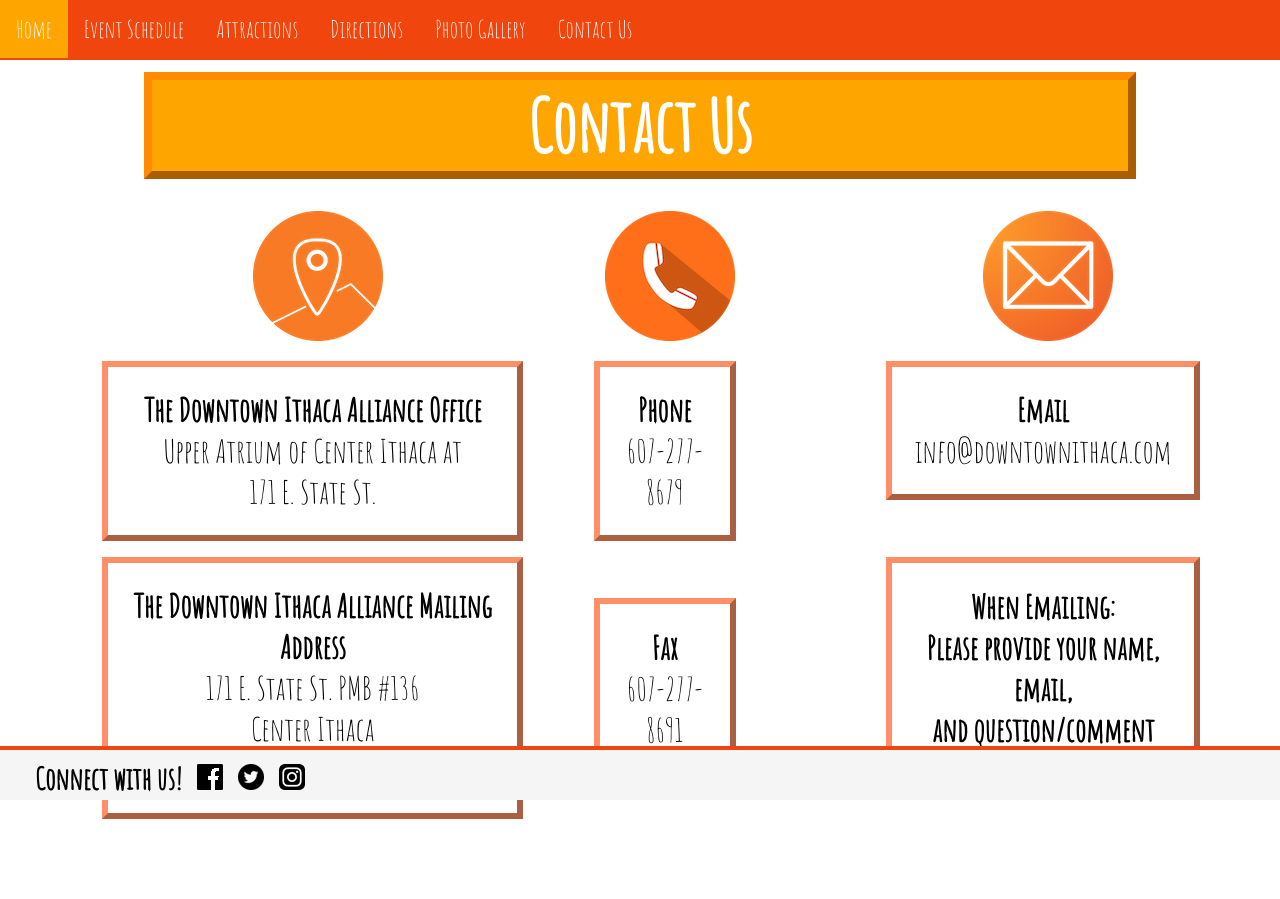
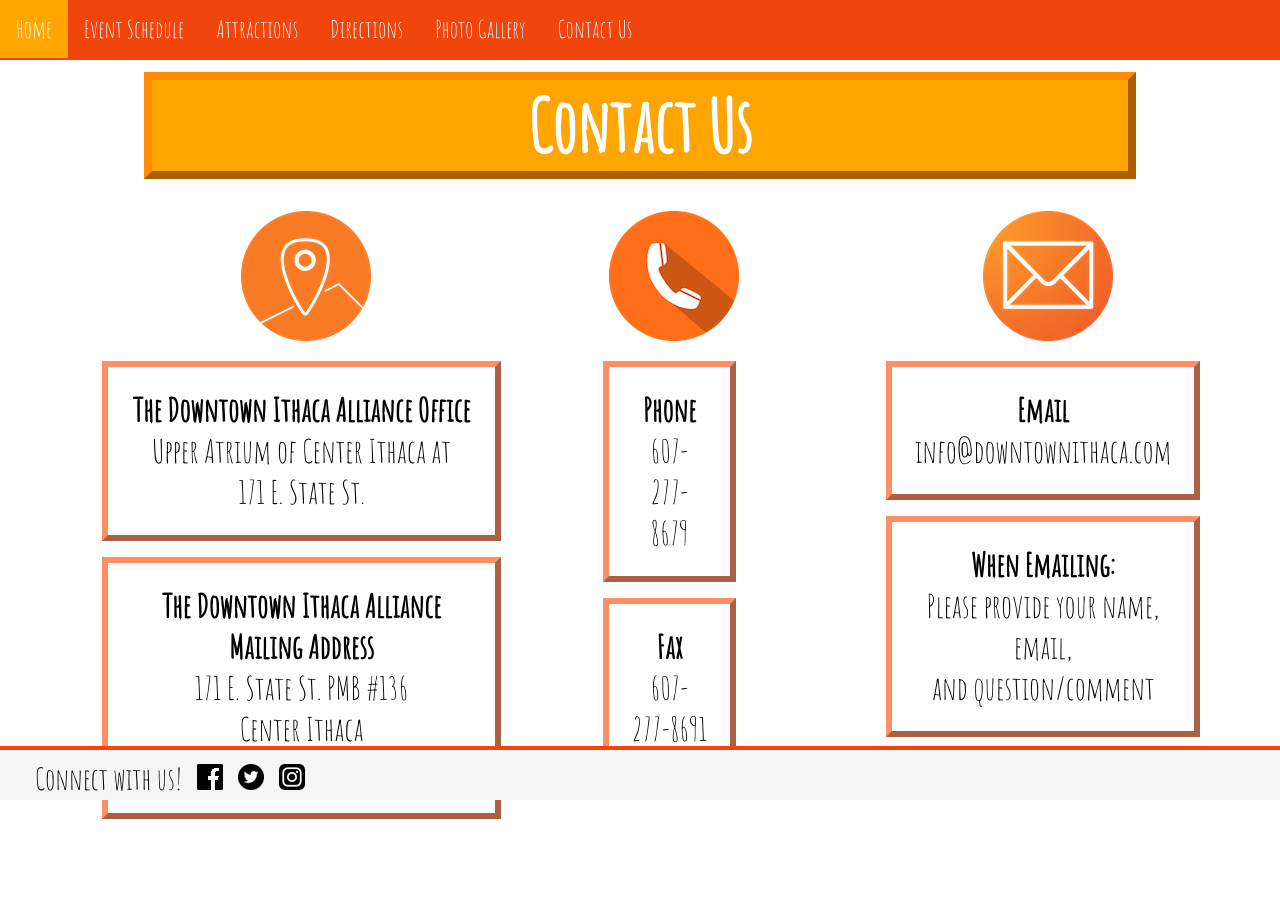
Before and after one commit to RaghavBatra/INFO-1300-Project, a PHP site: page /contactpage.php in a window 1280 px wide. Run offline with PHP 8.4, Linux system fonts and the light colour scheme; some libraries are stand-ins or nearby versions.

Commit message:
change contact page and css

```diff
--- a/contactpage.php
+++ b/contactpage.php
@@ -22,36 +22,51 @@
           <div id = "address_info">
               <img src="images/location-icon.png" class="icons"alt="location icon">
                <!--Image credits: http://depo8.com/wp-content/themes/avid/images/location-icon.png-->
-              <p class = "contactstyle"><b>The Downtown Ithaca Alliance Office<br></b>
-              Upper Atrium of Center Ithaca at<br>
-              171 E. State St.</p>
-              <p class= "contactstyle"><b>The Downtown Ithaca Alliance Mailing Address</b><br>
-                171 E. State St. PMB #136<br>
-                Center Ithaca<br>
-                Ithaca, NY 14850 USA</p>
-        </div>
+              <div class = "contactinfo">
+                  <p><b>The Downtown Ithaca Alliance Office</b></p><p>Upper Atrium of Center Ithaca at</p>
+                  <p>171 E. State St.</p>
+              </div>
+              <div class="contactinfo">
+                <p><b>The Downtown Ithaca Alliance Mailing Address</b></p>
+                <p>171 E. State St. PMB #136</p>
+                <p>Center Ithaca</p>
+                <p>Ithaca, NY 14850 USA</p>
+            </div>
+          </div>
+            <div id = "phone_address">
 
-            <div id = "phone_address">
               <img src="images/phone-icon.png" class= "icons"alt="phone icon">
               <!-- Image credits: http://icons.iconarchive.com/icons/graphicloads/100-flat/256/phone-icon.png-->
-              <p class="contactstyle"><b>Phone</b><br>607-277-8679</p>
-              <p class="fax"><b>Fax</b><br>607-277-8691</p>
+              <div class = "contactinfo">
+                  <p><b>Phone</b></p>
+                  <p>607-277-8679</p>
+              </div>
+
+              <div class="contactinfo">
+                  <p><b>Fax</b>
+                  <p>607-277-8691</p>
 
             </div>
+          </div>
 
-            <div id = "email_address">
+          <div id = "email_address">
                 <img src="images/email-icon.png" class ="icons" alt="email icon">
                 <!-- Image credits: http://racetimingsolutions.co.uk/wp-content/uploads/2010/07/email-icon-orange-1.png-->
-                <p class="contactstyle"><b>Email</b><br>info@downtownithaca.com </p>
-                <p class="fax"><b>When Emailing:<br>
-                  Please provide your name, email,<br>
-                  and question/comment</p>
-                <!--Image credits: http://www.downtownithaca.com/local/file_upload/images/Screen%20Shot%202014-01-30%20at%208_54_03%20PM.png-->
-                <!--<img src="images/downtown.png" id="downtownithaca" alt="Downtown Ithaca">-->
+                <div class="contactinfo">
+                    <p><b>Email</b></p>
+                    <p>info@downtownithaca.com</p>
+                </div>
+
+                <div class="contactinfo">
+                    <p><b>When Emailing:</b></p>
+                    <p>Please provide your name, email,</p>
+                    <p>and question/comment</p>
+                </div>
             </div>
 
     </div>
 
+</div>
 </div>
 
     <?php
--- a/css/site.css
+++ b/css/site.css
@@ -105,6 +105,7 @@
     display:block;
     font-family: Amatic SC;
     margin-top:2em;
+    margin-left: 2em;
     padding:0em;
     text-align: center;
 }
@@ -141,15 +142,19 @@
     border: 6px outset #ff8f66;
 }
 
-.contactstyle {
+.contactinfo {
+  display: block;
   text-align: center;
   margin-right: 1em;
   margin-left: 1.2em;
   padding: 0.7em;
-  margin-bottom:0em;
-  margin-top:0.5em;
+  margin-top: 0.5em;
   font-size: 2em;
   border: 6px outset #ff8f66;
+}
+
+.contactinfo > p {
+  margin:0;
 }
 
 .address {
```
